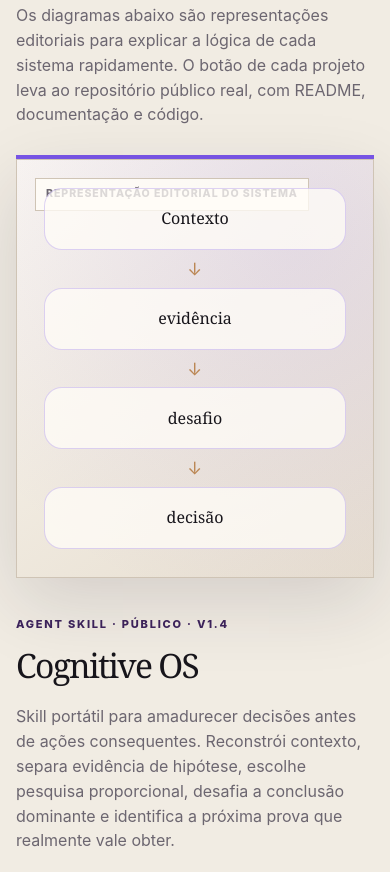
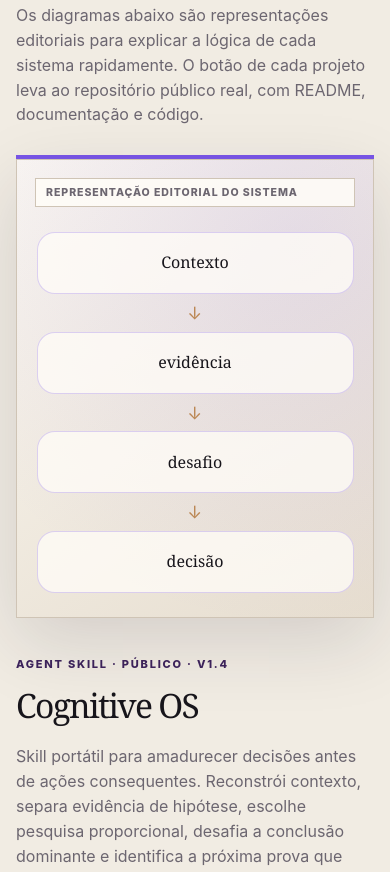
Before and after one commit to FilipeGCB/blog-filipe-guardia, an Astro site in the folder site-rebuild/: page /blog-filipe-guardia/projetos in a window 390 px wide. Shown: the part 730-1602 px from the top of the page. Built offline with nearby package versions, Linux system fonts and the light colour scheme; Astro itself is replaced by a stand-in of ours.

Commit message:
fix: mobile QA improvements for projects and contact
* fix: improve project cards on mobile

* fix: improve dark utility eyebrow contrast

```diff
--- a/site-rebuild/src/styles/project-system.css
+++ b/site-rebuild/src/styles/project-system.css
@@ -166,8 +166,25 @@
 
 @media (max-width: 700px) {
   .project-editorial-visual,
-  .project-concept-visual { min-height: 390px; }
-  .project-concept-visual { padding-inline: clamp(22px, 7vw, 34px); }
+  .project-concept-visual {
+    min-height: 0;
+    height: auto;
+  }
+  .project-editorial-visual img {
+    width: 100%;
+    height: auto;
+    object-fit: contain;
+  }
+  .project-concept-visual {
+    padding: 72px clamp(18px, 5vw, 24px) 24px;
+  }
+  .project-visual-disclosure {
+    top: 18px;
+    right: 18px;
+    max-width: calc(100% - 36px);
+    line-height: 1.25;
+    white-space: normal;
+  }
   .project-concept-flow {
     display: flex;
     flex-direction: column;
--- a/site-rebuild/src/styles/visual-system.css
+++ b/site-rebuild/src/styles/visual-system.css
@@ -319,6 +319,8 @@
   color: var(--night-text);
 }
 
+.utility-night .eyebrow { color: #d9ab72; }
+
 .utility-intro-grid {
   display: grid;
   min-height: clamp(500px, 64svh, 760px);
```
